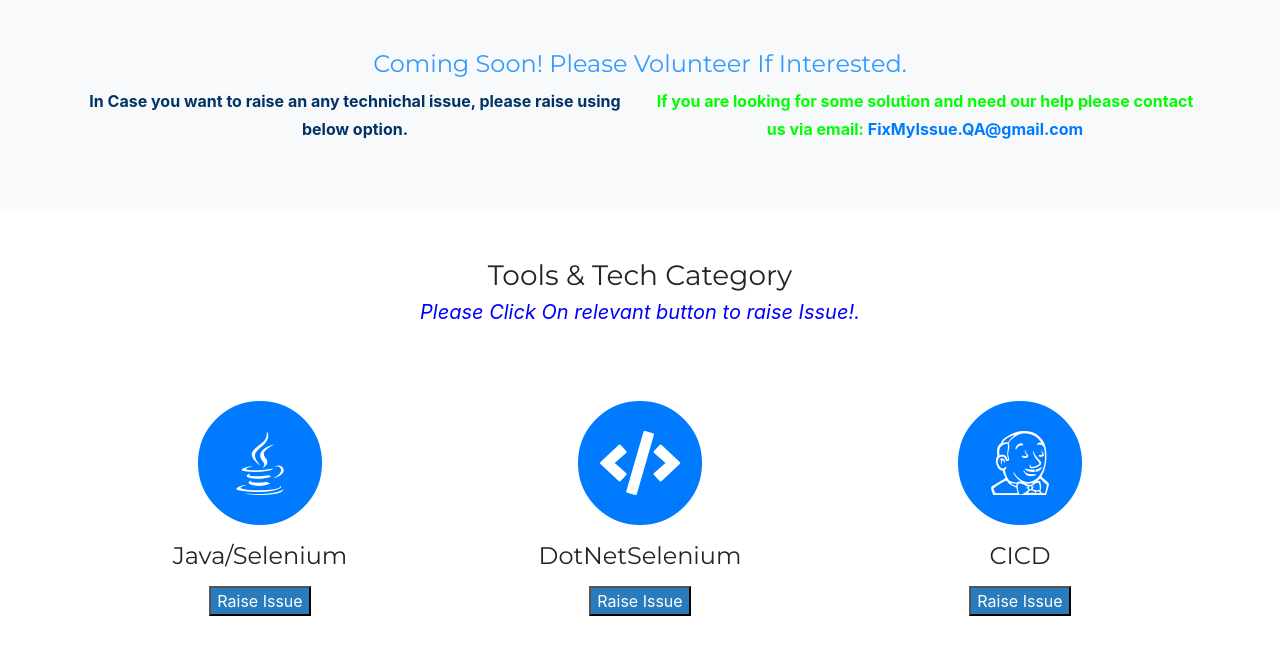
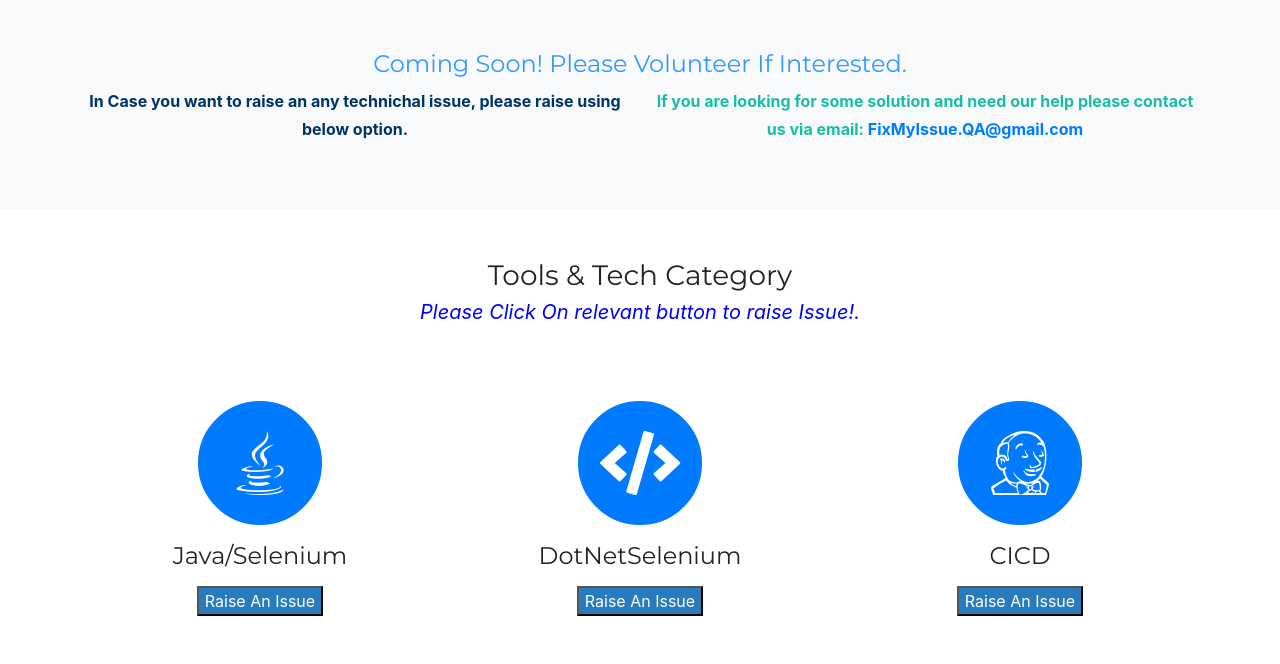
Before and after one commit to fixmyissue/FixMyIssue.github.io, a website with bundled scripts: page index.html in a window 1280 px wide. Shown: the top 664 px of the page. Built offline with nearby package versions, Linux system fonts and the light colour scheme; grey boxes are pictures that could not be loaded; a web font is replaced by a local one.

Commit message:
Changes to color

```diff
--- a/index.html
+++ b/index.html
@@ -37,7 +37,7 @@
 		  <p><b style="color:#003366">In Case you want to raise an any technichal issue, please raise using below option.</b></p>
         </div>
         <div class="col-sm-6">
-		  <p><b style="color:#00FF00">If you are looking for some solution and need our help please contact us via email: <a href="mailto:chaturvediankit1993@gmail.com" >FixMyIssue.QA@gmail.com</a></b></p>
+		  <p><b style="color:#19bda6">If you are looking for some solution and need our help please contact us via email: <a href="mailto:chaturvediankit1993@gmail.com" >FixMyIssue.QA@gmail.com</a></b></p>
         </div>
     	</div>
         </div>
@@ -95,7 +95,7 @@
             <i class="fab fa-java fa-stack-1x fa-inverse"></i>
           </span>
           <h4 class="service-heading">Java/Selenium</h4>
-          <button style="background-color:#287bbc"><a href="https://github.com/fixmyissue/Java-Selenium/issues" style="color:white" target="_blank">Raise Issue</a></button>
+          <button style="background-color:#287bbc"><a href="https://github.com/fixmyissue/Java-Selenium/issues" style="color:white" target="_blank">Raise An Issue</a></button>
         </div>
         <div class="col-md-4">
           <span class="fa-stack fa-4x">
@@ -103,7 +103,7 @@
             <i class="fas fa-code fa-stack-1x fa-inverse"></i>
           </span>
           <h4 class="service-heading">DotNetSelenium</h4>
-          <button style="background-color:#287bbc"><a href="https://github.com/fixmyissue/Java-Selenium/issues" style="color:white" target="_blank">Raise Issue</a></button>
+          <button style="background-color:#287bbc"><a href="https://github.com/fixmyissue/Java-Selenium/issues" style="color:white" target="_blank">Raise An Issue</a></button>
         </div>
 		<div class="col-md-4">
           <span class="fa-stack fa-4x">
@@ -111,7 +111,7 @@
             <i class="fab fa-jenkins fa-stack-1x fa-inverse"></i>
           </span>
           <h4 class="service-heading">CICD</h4>
-          <button style="background-color:#287bbc"><a href="https://github.com/fixmyissue/Java-Selenium/issues" style="color:white" target="_blank">Raise Issue</a></button>
+          <button style="background-color:#287bbc"><a href="https://github.com/fixmyissue/Java-Selenium/issues" style="color:white" target="_blank">Raise An Issue</a></button>
         </div>
 	</div>
     </div>
```
